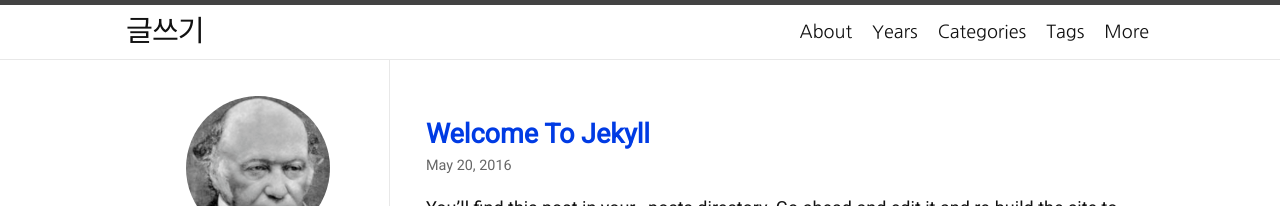
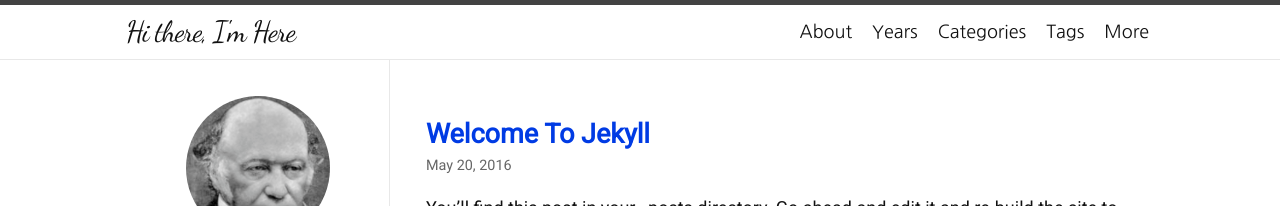
Before and after one commit to zivong/jekyll-theme-hamilton, a Jekyll site: the page built from index.html, in a window 1280 px wide. Shown: the top 206 px of the page. Built offline with Jekyll 4.4.1, drawn with Linux system fonts in a browser that asks for light colours; nearby versions of some CDN libraries; some web fonts are replaced; the list of posts is cut into pages by our own code.

Commit message:
수정 중

```diff
--- a/_config.yml
+++ b/_config.yml
@@ -1,7 +1,7 @@
-title: 글쓰기
+title: Hi there, I'm Here
 description: A minimal and beautiful Jekyll theme best for writing and note-taking.
 author: Kim Heeyeol
-avatar: /logo.png
+avatar: /Logo.png
 email: khere220@gmail.com
 
 plugins:
```
Also changed, not shown: Logo.png.png (added).
